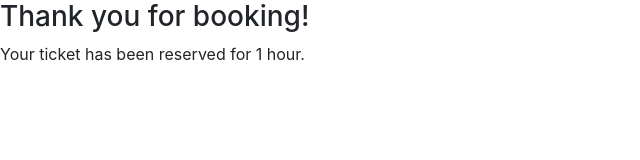
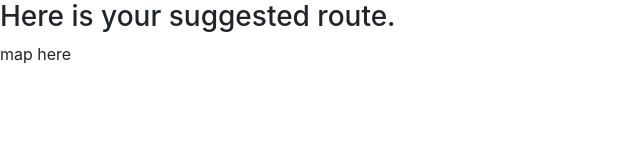
Before and after one commit to Lisonallie/mobility-of-the-future, a plain HTML site: page map.html in a window 1280 px wide. Shown: the whole page, without its empty margins (0-640 px from the left). Drawn offline with nearby package versions, Linux system fonts and the light colour scheme.

Commit message:
add map pseudo spot

```diff
--- a/map.html
+++ b/map.html
@@ -14,9 +14,9 @@
     <title>Mobility of the Future</title>
   </head>
   <body>
-    <container>
-      <h3>Thank you for booking!</h3>
-      <p>Your ticket has been reserved for 1 hour.</p>
+    <container id="mapPage">
+      <h3 id="route">Here is your suggested route.</h3>
+      <div id="mapPlacement">map here</div>
     </container>
 
 
```
Also changed, not shown: mobility.html (+1 -1 lines).
